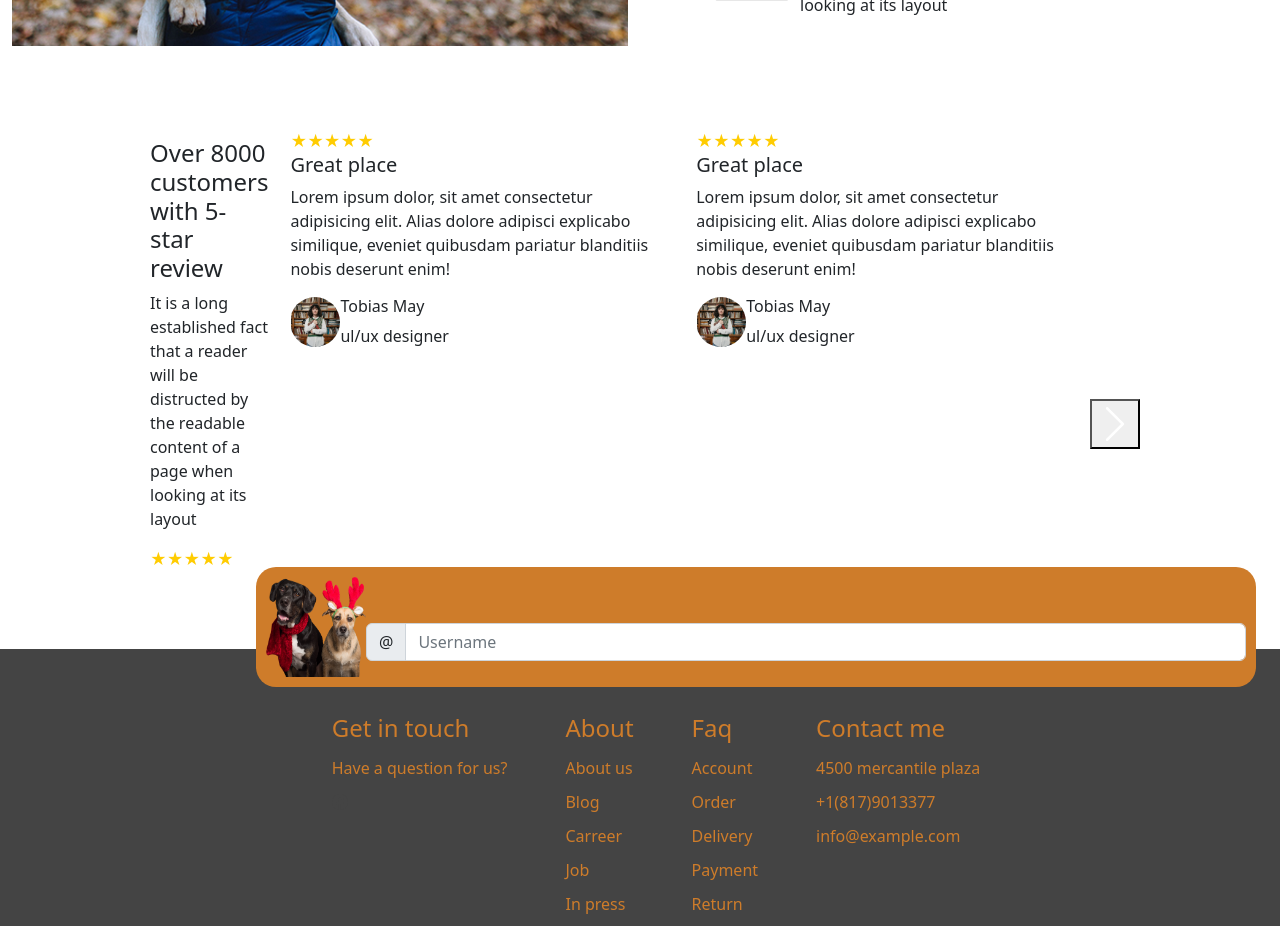
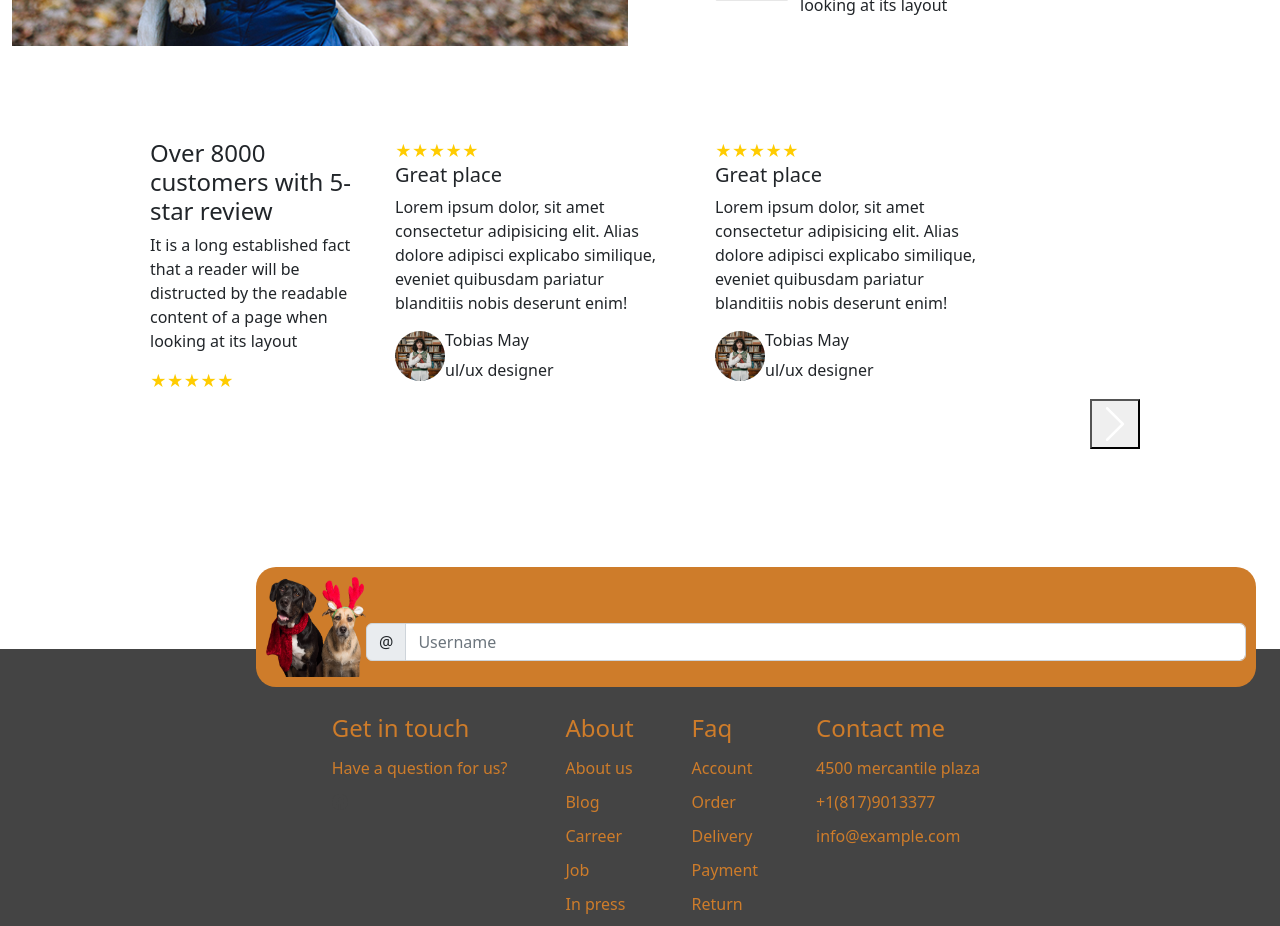
Before and after one commit to 1alberto994/proj-html-vuejs, a Vue app: page / in a window 1280 px wide. Shown: the part 2380-3306 px from the top of the page. Built offline with nearby package versions, Linux system fonts and the light colour scheme.

Commit message:
piccola modifica

```diff
--- a/src/components/AppMain.vue
+++ b/src/components/AppMain.vue
@@ -71,14 +71,6 @@
                     ],
                     reviewsUno:[
                     {
-                            fullName:'Great place',
-                            fullText:'Lorem ipsum dolor, sit amet consectetur adipisicing elit. Alias dolore adipisci explicabo similique, eveniet quibusdam pariatur blanditiis nobis deserunt enim!',
-                            fullImage:'src/assets/t1.png',
-                            smallName:'Tobias May',
-                            smallText:'ul/ux designer',
-                            starReview:'★★★★★'
-                        },
-                        {
                             fullName:'Great place',
                             fullText:'Lorem ipsum dolor, sit amet consectetur adipisicing elit. Alias dolore adipisci explicabo similique, eveniet quibusdam pariatur blanditiis nobis deserunt enim!',
                             fullImage:'src/assets/t1.png',
@@ -239,8 +231,8 @@
 
     <!-- QUINTA SEZIONE -->
 
-        <section class=" fifth-section mt-5">
-            <div class="d-flex justify-content-between ">
+        <section class="d-flex fifth-section mt-5">
+            <div class="d-flex ">
                                     <div class="contenitore" v-for="review in reviews">
                                         <h4>{{ review.fullNameReview}}</h4>
                                         <p>{{ review.fullTextReview }}</p>
@@ -248,7 +240,7 @@
                                     </div>
                                     <div class="container" v-for="reviewUno in reviewsUno">
                                         <div class="row">
-                                            <div class="">
+                                            <div class="col-6 contenitore">
                                                 <span>{{ reviewUno.starReview }}</span>
                                                 <h5>{{ reviewUno.fullName }}</h5>
                                                 <p>{{ reviewUno.fullText }}</p>
@@ -265,7 +257,24 @@
 
 
                                             </div>
+                                            <div class="col-6 contenitore">
+                                                <span>{{ reviewUno.starReview }}</span>
+                                                <h5>{{ reviewUno.fullName }}</h5>
+                                                <p>{{ reviewUno.fullText }}</p>
+                                                <div class="d-flex">
+                                                        <div>
+                                                            <img class="full-image" :src="reviewUno.fullImage" alt="">
+                                                        </div>
+                                                        <div>
+                                                            <h6>{{reviewUno.smallName}}</h6>
+                                                            <p>{{reviewUno.smallText}}</p>
+                                                        </div>
+                                                </div>
 
+
+
+
+                                            </div>
 
                                         </div>
 
```
